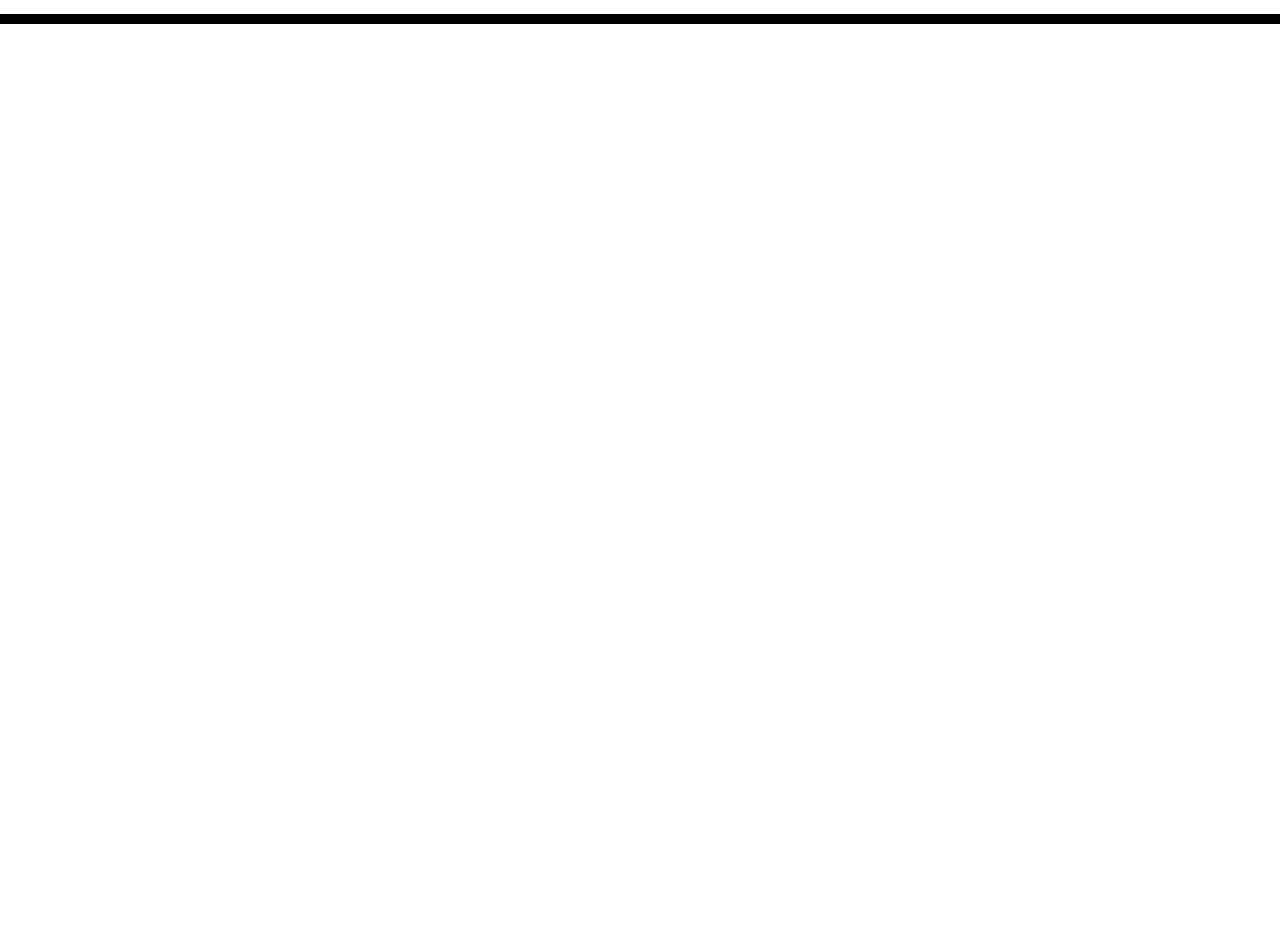
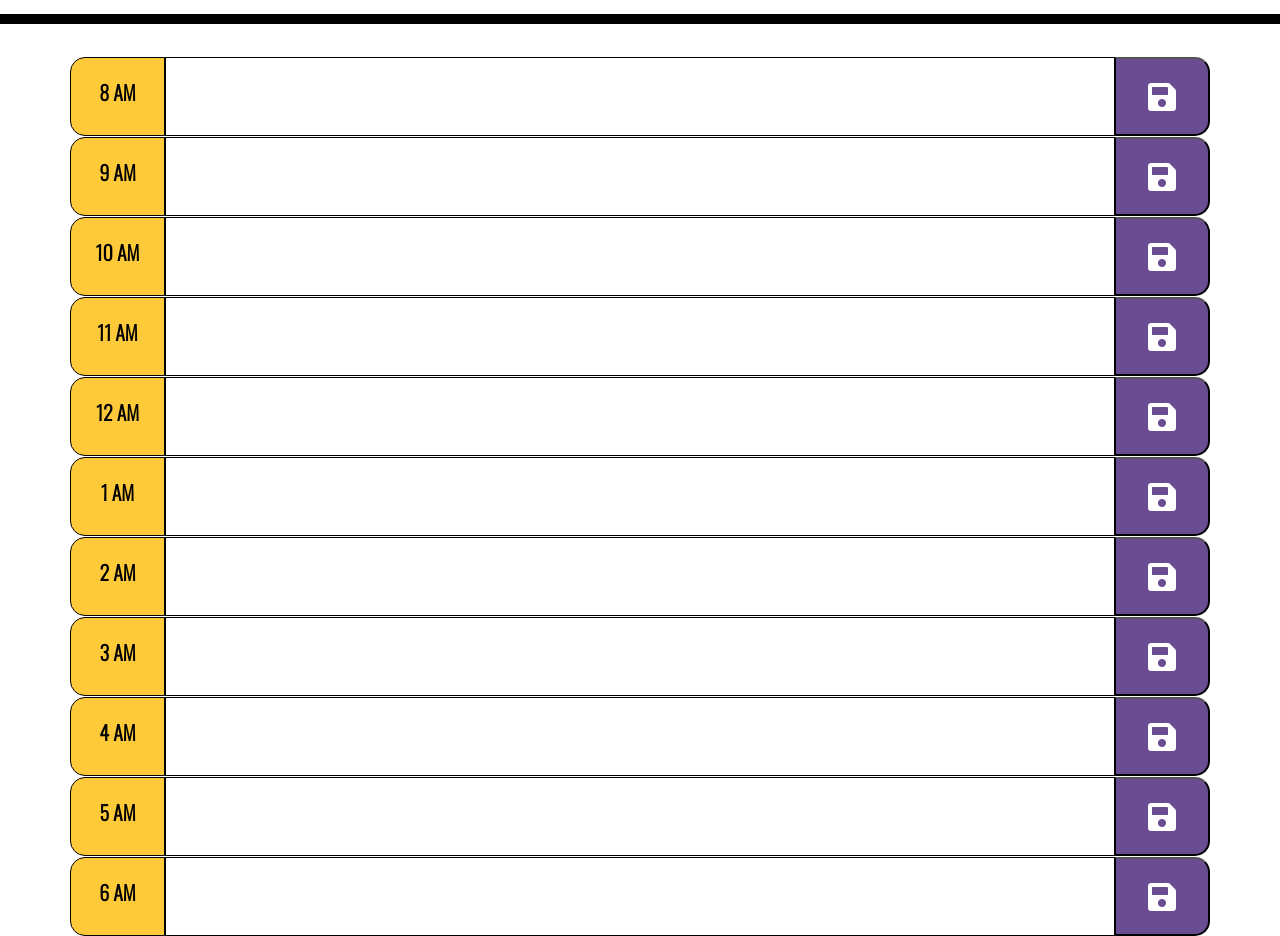
Before and after one commit to rmdn321/5-Work-Day-Scheduler, a plain HTML site: page index.html in a window 1280 px wide. Shown: the part 280-1216 px from the top of the page. Before the commit the page ends 800 px from the top, so only its background shows below. Drawn offline with nearby package versions, Linux system fonts and the light colour scheme.

Commit message:
Set up index.html and customized style.css

```diff
--- a/index.html
+++ b/index.html
@@ -30,6 +30,71 @@
     </header>
     <div class="container">
       <!-- Timeblocks go here -->
+      <div class="row time-block" id="8">
+        <div class="col-sm-1 pt-4 hour">8 AM</div>
+        <textarea class="col-sm-10 description "></textarea>
+        <button class="col-sm-1 saveBtn"><i class="fas fa-save fa-2x"></i></button>
+      </div>
+
+      <div class="row time-block" id="9">
+        <div class="col-sm-1 pt-4 hour">9 AM</div>
+        <textarea class="col-sm-10 description "></textarea>
+        <button class="col-sm-1 saveBtn"><i class="fas fa-save fa-2x"></i></button>
+      </div>
+
+      <div class="row time-block" id="10">
+        <div class="col-sm-1 pt-4 hour">10 AM</div>
+        <textarea class="col-sm-10 description "></textarea>
+        <button class="col-sm-1 saveBtn"><i class="fas fa-save fa-2x"></i></button>
+      </div>
+
+      <div class="row time-block" id="11">
+        <div class="col-sm-1 pt-4 hour">11 AM</div>
+        <textarea class="col-sm-10 description "></textarea>
+        <button class="col-sm-1 saveBtn"><i class="fas fa-save fa-2x"></i></button>
+      </div>
+
+      <div class="row time-block" id="12">
+        <div class="col-sm-1 pt-4 hour">12 AM</div>
+        <textarea class="col-sm-10 description "></textarea>
+        <button class="col-sm-1 saveBtn"><i class="fas fa-save fa-2x"></i></button>
+      </div>
+
+      <div class="row time-block" id="1">
+        <div class="col-sm-1 pt-4 hour">1 AM</div>
+        <textarea class="col-sm-10 description "></textarea>
+        <button class="col-sm-1 saveBtn"><i class="fas fa-save fa-2x"></i></button>
+      </div>
+
+      <div class="row time-block" id="2">
+        <div class="col-sm-1 pt-4 hour">2 AM</div>
+        <textarea class="col-sm-10 description "></textarea>
+        <button class="col-sm-1 saveBtn"><i class="fas fa-save fa-2x"></i></button>
+      </div>
+
+      <div class="row time-block" id="3">
+        <div class="col-sm-1 pt-4 hour">3 AM</div>
+        <textarea class="col-sm-10 description "></textarea>
+        <button class="col-sm-1 saveBtn"><i class="fas fa-save fa-2x"></i></button>
+      </div>
+
+      <div class="row time-block" id="4">
+        <div class="col-sm-1 pt-4 hour">4 AM</div>
+        <textarea class="col-sm-10 description "></textarea>
+        <button class="col-sm-1 saveBtn"><i class="fas fa-save fa-2x"></i></button>
+      </div>
+
+      <div class="row time-block" id="5">
+        <div class="col-sm-1 pt-4 hour">5 AM</div>
+        <textarea class="col-sm-10 description "></textarea>
+        <button class="col-sm-1 saveBtn"><i class="fas fa-save fa-2x"></i></button>
+      </div>
+
+      <div class="row time-block" id="6">
+        <div class="col-sm-1 pt-4 hour">6 AM</div>
+        <textarea class="col-sm-10 description "></textarea>
+        <button class="col-sm-1 saveBtn"><i class="fas fa-save fa-2x"></i></button>
+      </div>
     </div>
 
     <script src="https://cdnjs.cloudflare.com/ajax/libs/jquery/3.2.1/jquery.min.js"></script>
--- a/style.css
+++ b/style.css
@@ -1,5 +1,9 @@
+/* Changed some of the CSS to customize it */
+
+@import url('https://fonts.googleapis.com/css2?family=Oswald:wght@300&display=swap');
+
 body {
-  font-family: 'Open Sans', sans-serif;
+  font-family: 'Oswald', sans-serif;
   font-size: 16px;
   line-height: 1;
 }
@@ -23,6 +27,7 @@ textarea {
 
 .description {
   white-space: pre-wrap;
+  border: 1px solid black;
 }
 
 .time-block {
@@ -37,35 +42,42 @@ textarea {
 }
 
 .hour {
-  background-color: #ffffff;
+  background-color: #ffca3a;
   color: #000000;
-  border-top: 1px dashed #000000;
+  font-size: 20px;
+  font-weight: bold;
+  border: 1px solid black;
+  border-top-left-radius: 15px;
+  border-bottom-left-radius: 15px;
 }
 
 .past {
-  background-color: #d3d3d3;
-  color: white;
+  background-color: #d8e2dc;
+  color: black;
+  font-weight: bold;
 }
 
 .present {
-  background-color: #ff6961;
-  color: white;
+  background-color: #ff595e;
+  color: black;
+  font-weight: bold;
 }
 
 .future {
-  background-color: #77dd77;
-  color: white;
+  background-color: #8ac926;
+  color: black;
+  font-weight: bold;
 }
 
 .saveBtn {
   border-left: 1px solid black;
   border-top-right-radius: 15px;
   border-bottom-right-radius: 15px;
-  background-color: #06aed5;
+  background-color: #6a4c93;
   color: white;
 }
 
 .saveBtn i:hover {
-  font-size: 20px;
+  font-size: 40px;
   transition: all 0.3s ease-in-out;
 }
```
